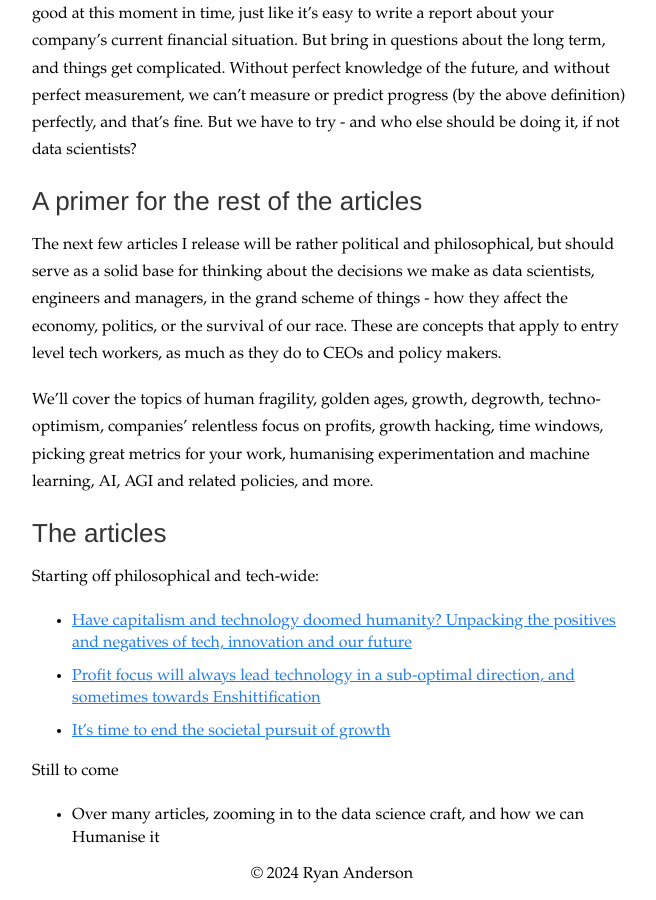
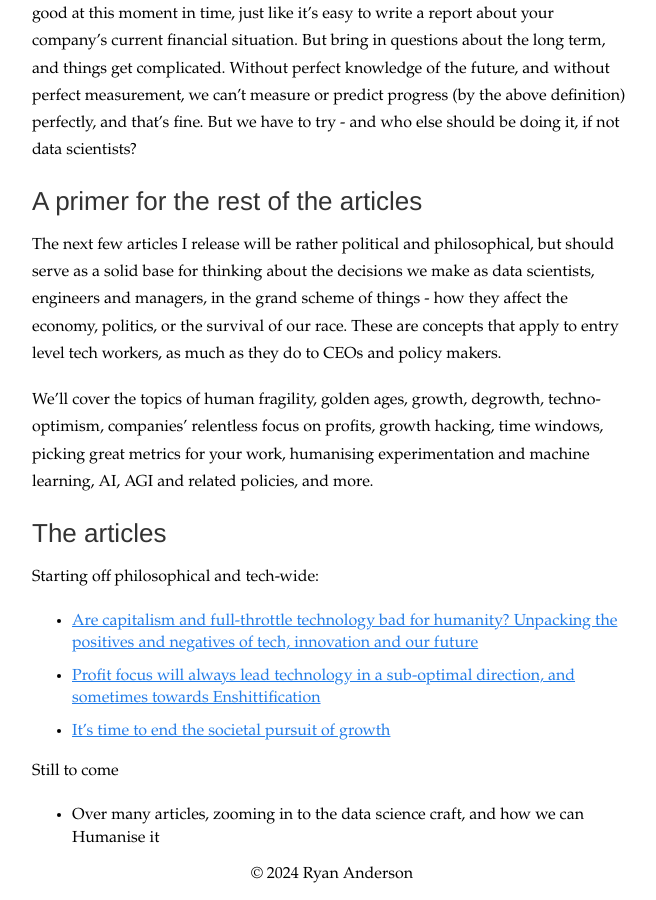
Before and after one commit to ryan-anderson-ds/ryan-anderson-ds.github.io, a Jekyll site: the page built from humanisingds.md, in a window 1280 px wide and 900 px high, scrolled down 2114 px. Shown: the whole window, without its empty margins (308-964 px from the left). Built offline with Jekyll 4.4.1, drawn with Linux system fonts in a browser that asks for light colours.

Commit message:
Update humanisingds.md

```diff
--- a/humanisingds.md
+++ b/humanisingds.md
@@ -43,7 +43,7 @@ We'll cover the topics of human fragility, golden ages, growth, degrowth, techno
 ## The articles
 
 Starting off philosophical and tech-wide:
-- [Have capitalism and technology doomed humanity? Unpacking the positives and negatives of tech, innovation and our future](/posts/Has-capitalism-doomed-humanity)
+- [Are capitalism and full-throttle technology bad for humanity? Unpacking the positives and negatives of tech, innovation and our future](/posts/Has-capitalism-doomed-humanity)
 - [Profit focus will always lead technology in a sub-optimal direction, and sometimes towards Enshittification](/posts/Profit-focus-suboptimal)
 - [It’s time to end the societal pursuit of growth](/posts/Wrong-metric)
 
```
